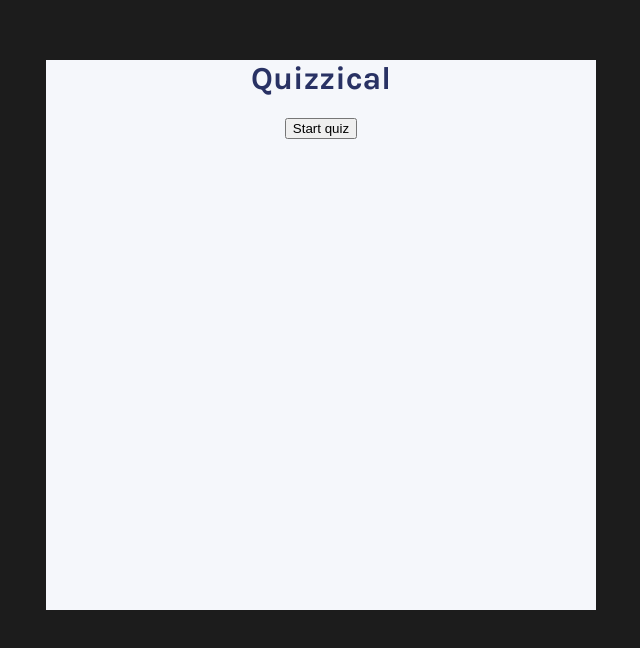
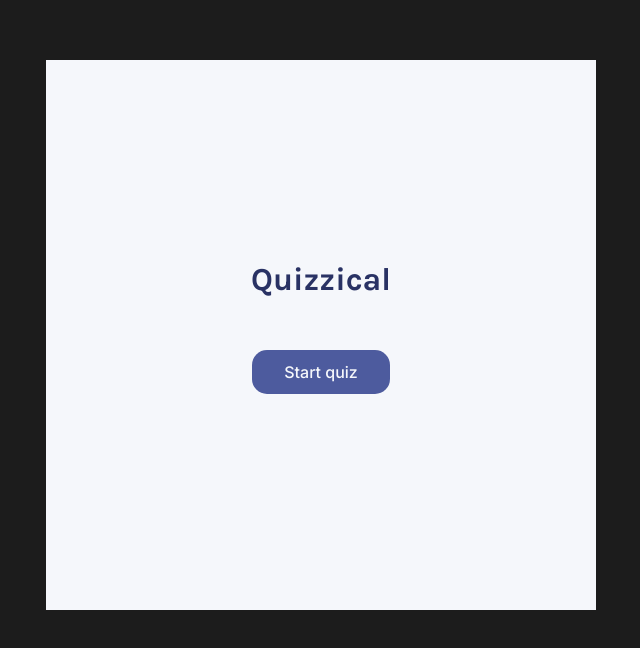
Before and after one commit to qserena/12-solo-project-quizzical, a React (Vite) app: page / in a window 1280 px wide. Shown: the top 648 px of the page, without its empty margins (319-959 px from the left). Built offline with nearby package versions, Linux system fonts and the light colour scheme.

Commit message:
Styled some buttons.

```diff
--- a/src/App.jsx
+++ b/src/App.jsx
@@ -14,7 +14,10 @@ function App() {
 			) : (
 				<div className="start-screen">
 					<h1>Quizzical</h1>
-					<button className="start" onClick={() => setShowQuiz(true)}>
+					<button
+						className="start-btn"
+						onClick={() => setShowQuiz(true)}
+					>
 						Start quiz
 					</button>
 				</div>
--- a/src/index.css
+++ b/src/index.css
@@ -17,6 +17,14 @@ main {
 	width: 550px;
 	height: 550px;
 	margin-top: 60px;
+	display: flex;
+	flex-direction: column;
+	justify-content: start;
+	align-items: center;
+}
+
+.start-screen {
+	margin-top: 180px;
 }
 
 /* Typography */
@@ -26,3 +34,43 @@ h1 {
 	font-weight: 700px;
 	font-size: 2rem;
 }
+
+h3 {
+	color: #293264;
+	text-align: center;
+	font-family: Inter;
+	font-size: 1.1rem;
+	font-weight: 700;
+}
+
+/* Buttons */
+
+.start-btn {
+	font-family: Inter;
+	font-size: 1rem;
+	font-weight: 500;
+	border: none;
+	border-radius: 15px;
+	padding: 0.75em 2em;
+	margin-top: 30px;
+	background: #4d5b9e;
+	color: #f5f7fb;
+}
+
+.footer-btn {
+	font-family: Inter;
+	font-size: 0.75rem;
+	font-weight: 600;
+	border: none;
+	border-radius: 8px;
+	padding: 0.75em 2em;
+	background: #4d5b9e;
+	color: #f5f7fb;
+}
+
+.score-container {
+	display: flex;
+	justify-content: center;
+	align-items: center;
+	gap: 1.4em;
+}
```
